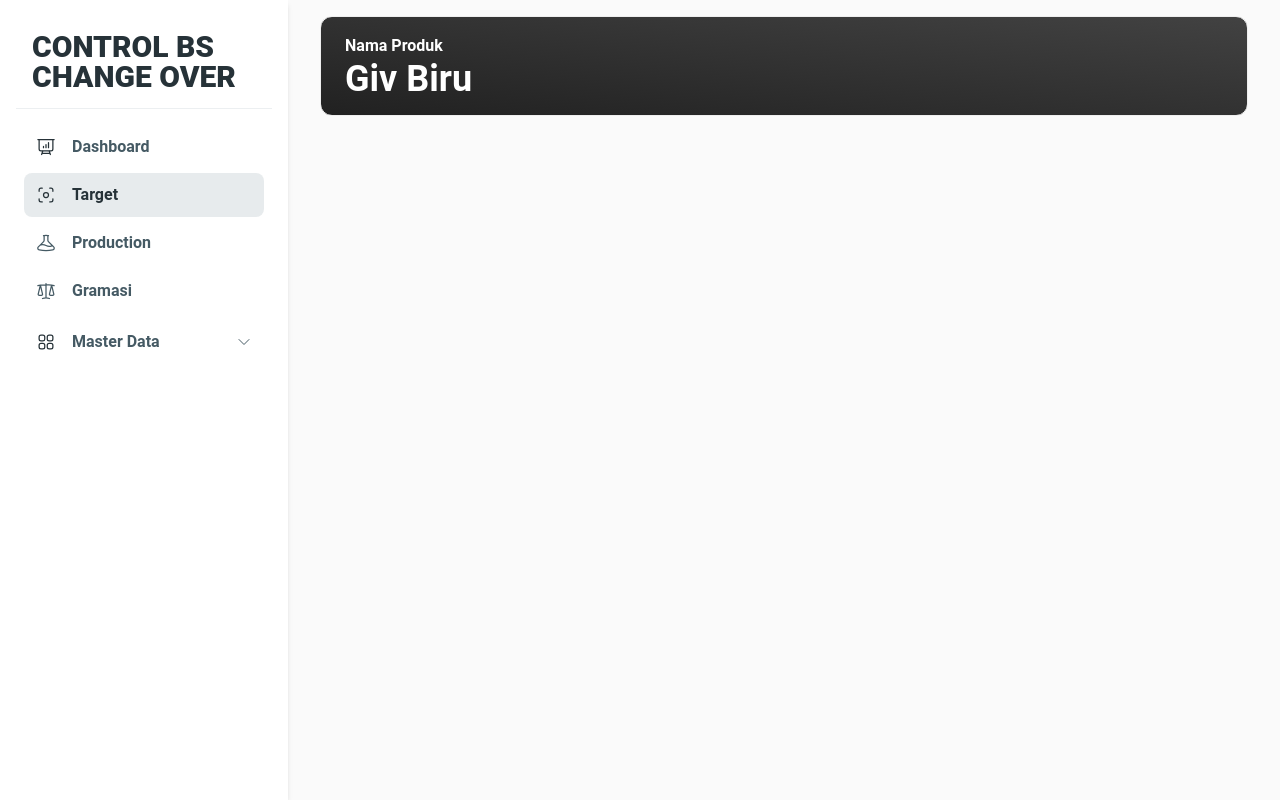
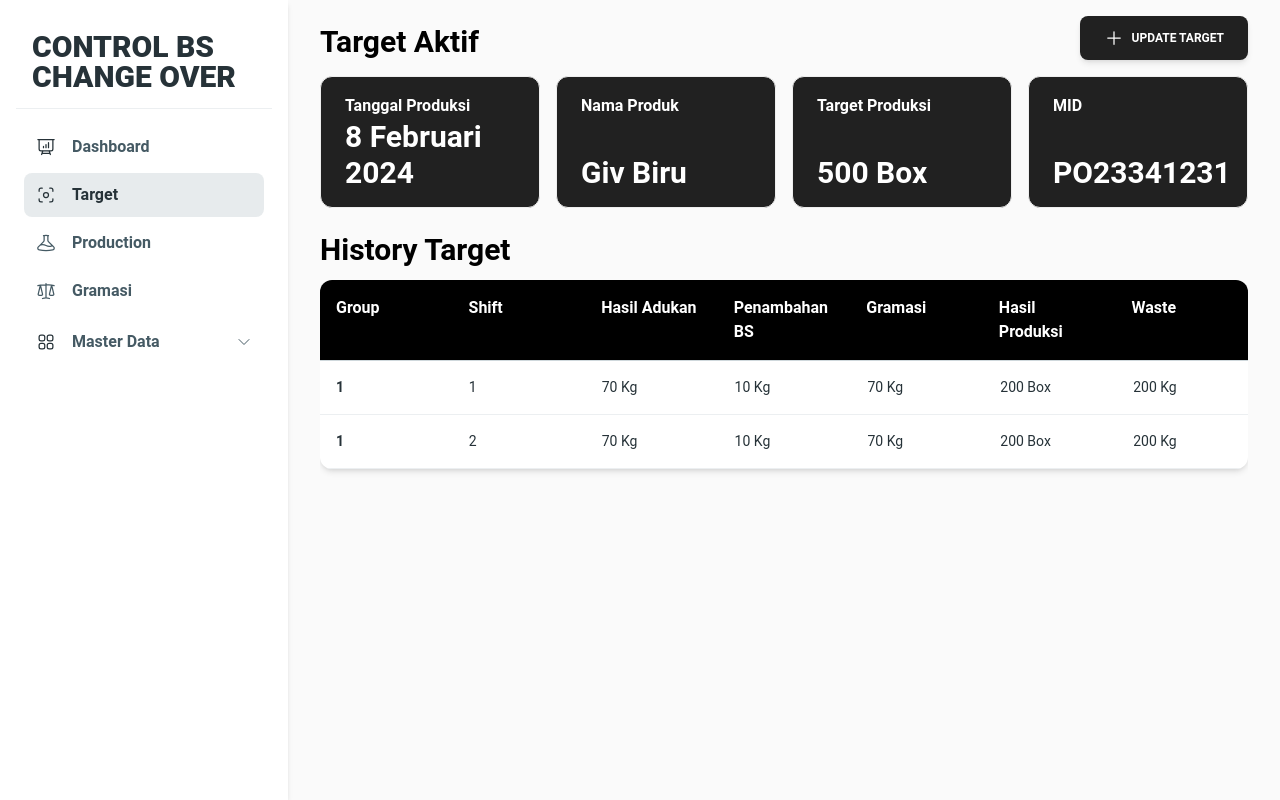
Before and after one commit to dhearizky12/Control-BS, a React (Create React App) app in the folder frontend/: page /target in a window 1280 px wide. Built offline with nearby package versions, Linux system fonts and the light colour scheme.

Commit message:
feat(pages) Initial Implementaion of target page

```diff
--- a/frontend/src/pages/Target.jsx
+++ b/frontend/src/pages/Target.jsx
@@ -1,24 +1,191 @@
-import React, { memo } from "react";
-import { Card, CardBody, Typography } from "@material-tailwind/react";
+import React, { memo, useRef } from "react";
+import { Card, CardBody, Typography, Button, Dialog, DialogHeader, DialogBody, DialogFooter, Input } from "@material-tailwind/react";
+import { PlusIcon } from "@heroicons/react/24/outline";
 
 function Target() {
+  const TABLE_HEAD = useRef(["Group", "Shift", "Hasil Adukan", "Penambahan BS", "Gramasi", "Hasil Produksi", "Waste"]);
+  const TABLE_ROWS = [
+    {
+      group: 1,
+      shift: 1,
+      mixResult: 70,
+      additionBS: 10,
+      grammage: 70,
+      result: 200,
+      waste: 10,
+    },
+    {
+      group: 1,
+      shift: 2,
+      mixResult: 70,
+      additionBS: 10,
+      grammage: 70,
+      result: 200,
+      waste: 10,
+    },
+  ];
+  const [open, setOpen] = React.useState(false);
 
+  const handleOpen = () => setOpen(!open);
   return (
     <div className="h-full flex flex-col py-4 px-8">
+      <div className="flex items-end gap-2 pb-4">
+        <div className="flex-1">
+          <div className="font-bold text-3xl">Target Aktif</div>
+        </div>
+        <div className="flex gap-3">
+          <Button onClick={handleOpen} className="flex items-center gap-2">
+            <PlusIcon className="h-5 w-5" />
+            Update Target
+          </Button>
+        </div>
+      </div>
+      <div className="grid grid-cols-4 gap-4">
+        <Card color="gray" variant="filled" shadow={false} className="border flex-1">
+          <CardBody className="py-4 h-full flex flex-col justify-between">
+            <Typography variant="h6" className="font-bold">
+              Tanggal Produksi
+            </Typography>
             <div>
-      <Card color="gray" variant="gradient" shadow={false} className="border flex-1">
+              <Typography className="font-bold flex gap-2 items-end">
+                <div className="text-3xl">8 Februari 2024</div>
+              </Typography>
+            </div>
+          </CardBody>
+        </Card>
+        <Card color="gray" variant="filled" shadow={false} className="border flex-1">
           <CardBody className="py-4 h-full flex flex-col justify-between">
             <Typography variant="h6" className="font-bold">
               Nama Produk
             </Typography>
             <div>
               <Typography className="font-bold flex gap-2 items-end">
-                  <div className="text-4xl">Giv Biru</div>
+                <div className="text-3xl">Giv Biru</div>
+              </Typography>
+            </div>
+          </CardBody>
+        </Card>
+        <Card color="gray" variant="filled" shadow={false} className="border flex-1">
+          <CardBody className="py-4 h-full flex flex-col justify-between">
+            <Typography variant="h6" className="font-bold">
+              Target Produksi
+            </Typography>
+            <div>
+              <Typography className="font-bold flex gap-2 items-end">
+                <div className="text-3xl">500 Box</div>
+              </Typography>
+            </div>
+          </CardBody>
+        </Card>
+        <Card color="gray" variant="filled" shadow={false} className="border flex-1">
+          <CardBody className="py-4 h-full flex flex-col justify-between">
+            <Typography variant="h6" className="font-bold">
+              MID
+            </Typography>
+            <div>
+              <Typography className="font-bold flex gap-2 items-end">
+                <div className="text-3xl">PO23341231</div>
               </Typography>
             </div>
           </CardBody>
         </Card>
       </div>
+      <div className="mt-6">
+        <div className="font-bold text-3xl mb-3">History Target</div>
+        <div className="flex-1 w-full overflow-hidden pb-4">
+          <Card className="max-h-full h-fit w-full overflow-hidden flex flex-col">
+            <div className="grid grid-cols-7 bg-black border-b border-blue-gray-100 ">
+              {TABLE_HEAD.current.map((head) => (
+                <div key={head} className="p-4">
+                  <Typography variant="small" color="white" className="font-bold leading-none text-md">
+                    {head}
+                  </Typography>
+                </div>
+              ))}
+            </div>
+            <div className="overflow-y-auto gutter-stable">
+              {TABLE_ROWS.map(({ group, shift, mixResult, additionBS, grammage, result }, index) => {
+                return (
+                  <div key={index} className="grid grid-cols-7 [&>div]:p-4 [&>div]:border-b [&>div]:border-blue-gray-50 -mr-[17px]">
+                    <div>
+                      <Typography variant="small" color="blue-gray" className="font-bold">
+                        {group}
+                      </Typography>
+                    </div>
+                    <div>
+                      <Typography variant="small" color="blue-gray" className="font-normal">
+                        {shift}
+                      </Typography>
+                    </div>
+                    <div>
+                      <Typography variant="small" color="blue-gray" className="font-normal">
+                        {mixResult} Kg
+                      </Typography>
+                    </div>
+                    <div>
+                      <Typography variant="small" color="blue-gray" className="font-normal">
+                        {additionBS} Kg
+                      </Typography>
+                    </div>
+                    <div>
+                      <Typography variant="small" color="blue-gray" className="font-normal">
+                        {grammage} Kg
+                      </Typography>
+                    </div>
+                    <div>
+                      <Typography variant="small" color="blue-gray" className="font-normal">
+                        {result} Box
+                      </Typography>
+                    </div>
+                    <div>
+                      <Typography variant="small" color="blue-gray" className="font-normal">
+                        {result} Kg
+                      </Typography>
+                    </div>
+                  </div>
+                );
+              })}
+            </div>
+          </Card>
+        </div>
+      </div>
+
+      <Dialog open={open} handler={handleOpen}>
+        <DialogHeader>Add Target</DialogHeader>
+        <DialogBody>
+          <div className="grid grid-cols-2 gap-4">
+            <div className="mb-1">
+              <Input label="Group" size="lg" placeholder="example: 70" />
+            </div>
+            <div className="mb-1">
+              <Input label="Shift" size="lg" placeholder="example: 70" />
+            </div>
+            <div className="mb-1">
+              <Input label="Hasil Adukan" size="lg" placeholder="example: 70" />
+            </div>
+            <div className="mb-1">
+              <Input label="Penambahan BS" size="lg" placeholder="example: 70" />
+            </div>
+            <div className="mb-1">
+              <Input label="Gramasi" size="lg" placeholder="example: 70" />
+            </div>
+            <div className="mb-1">
+              <Input label="Hasil Produksi" size="lg" placeholder="example: 70" />
+            </div>
+            <div className="mb-1">
+              <Input label="Waste" size="lg" placeholder="example: 70" />
+            </div>
+          </div>
+        </DialogBody>
+        <DialogFooter>
+          <Button variant="text" color="red" onClick={handleOpen} className="mr-3">
+            <span>Cancel</span>
+          </Button>
+          <Button color="green" onClick={handleOpen}>
+            <span>Save</span>
+          </Button>
+        </DialogFooter>
+      </Dialog>
     </div>
   );
 }
```
Lines whose indentation alone changed are shown as unchanged.
